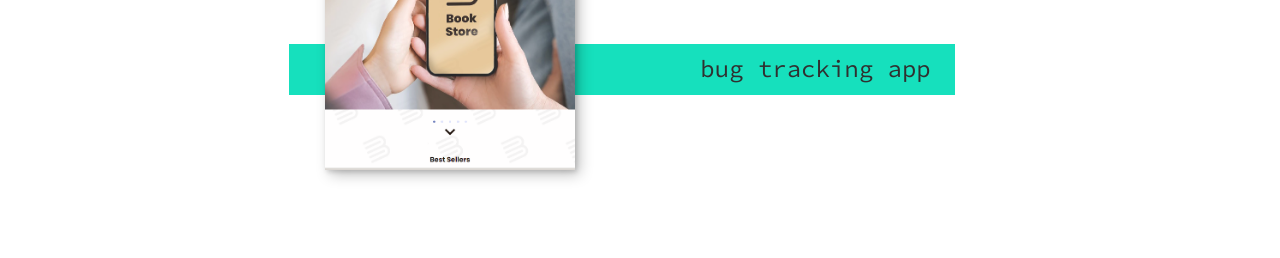
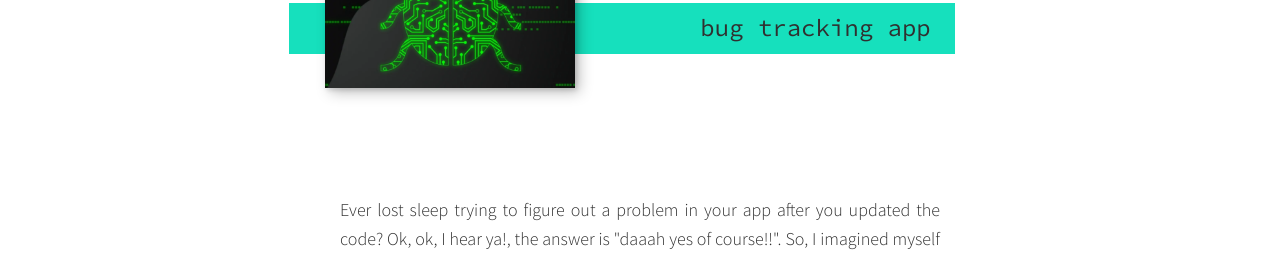
Before and after one commit to AM4772/PORTFOLIO, a plain HTML site: page portfolio-bugxinator.html in a window 1280 px wide. Shown: the part 223-481 px from the top of the page. Drawn offline with nearby package versions, Linux system fonts and the light colour scheme.

Commit message:
new portfolio app files

```diff
--- a/portfolio-bugxinator.html
+++ b/portfolio-bugxinator.html
@@ -79,7 +79,7 @@
         </a>
       </h1>
       <p class="section__subtitle section__subtitle--intro">bug tracking app</p>
-      <img src="img/bookstore1.png" alt="" class="intro__img" />
+      <img src="img/bug.png" alt="" class="intro__img" />
     </section>
 
     <div class="portfolio-item-individual">
```
